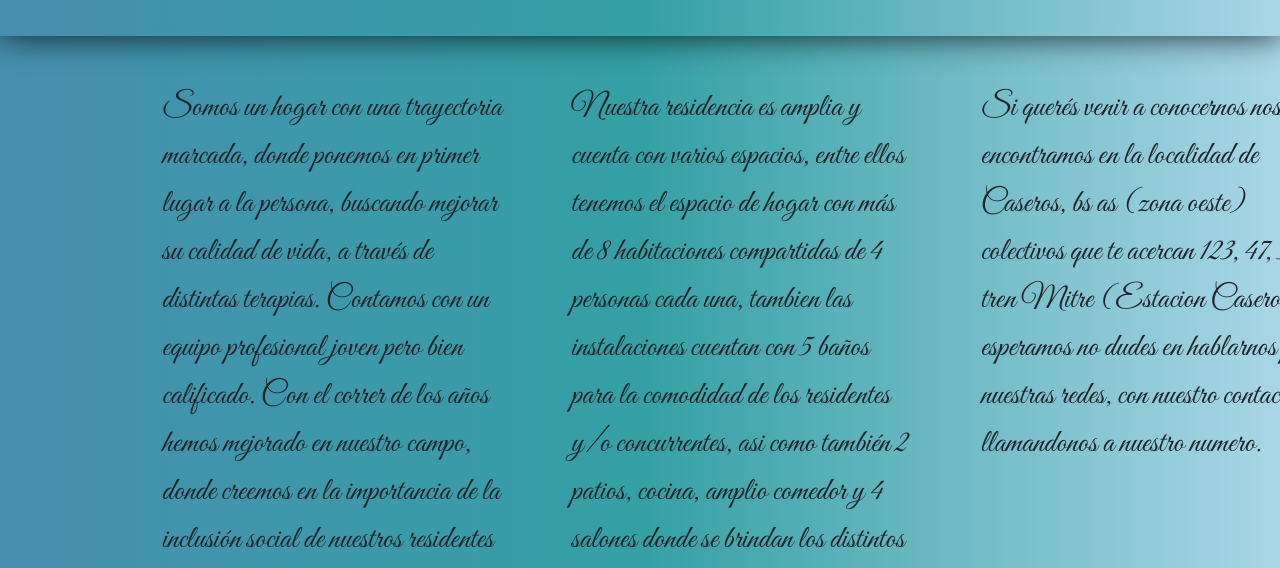
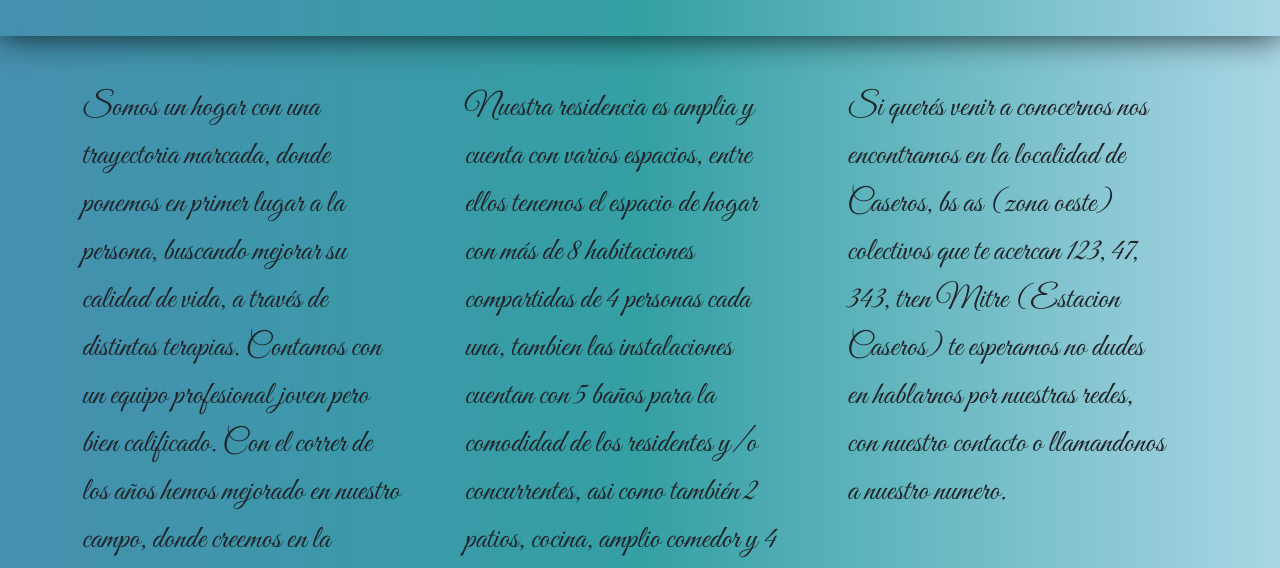
Before and after one commit to gabrielmendez-cai/hogar-gabriel-mendez-subida-final, a website: page nosotros.html in a window 1280 px wide. Shown: the part 232-800 px from the top of the page. Drawn offline with nearby package versions, Linux system fonts and the light colour scheme; a web font is replaced by a local one.

Commit message:
cambio en nosotros

```diff
--- a/scss/_footer.scss
+++ b/scss/_footer.scss
@@ -1,4 +1,7 @@
  /*footer*/
+ .container_F{
+     width: 111%;
+ }
  .h3-foot{
     font-size: 2rem;
 font-family: 'Red Hat Display', sans-serif;
--- a/scss/_nosotros.scss
+++ b/scss/_nosotros.scss
@@ -20,10 +20,11 @@
     font-family: "Explora", cursive;
     font-family: 'Great Vibes', cursive;
     display: flex;
-    padding-left: 3rem;
-    margin-left: 2rem;
+    // padding-left: 3rem;
+    // margin-left: 2rem;
     margin-bottom: 1rem;
     margin-top: 3rem;
+    padding-right: 10rem;
 
 
     .col-sm-12{
```
Also changed, not shown: css/style.css, 1 other file.
